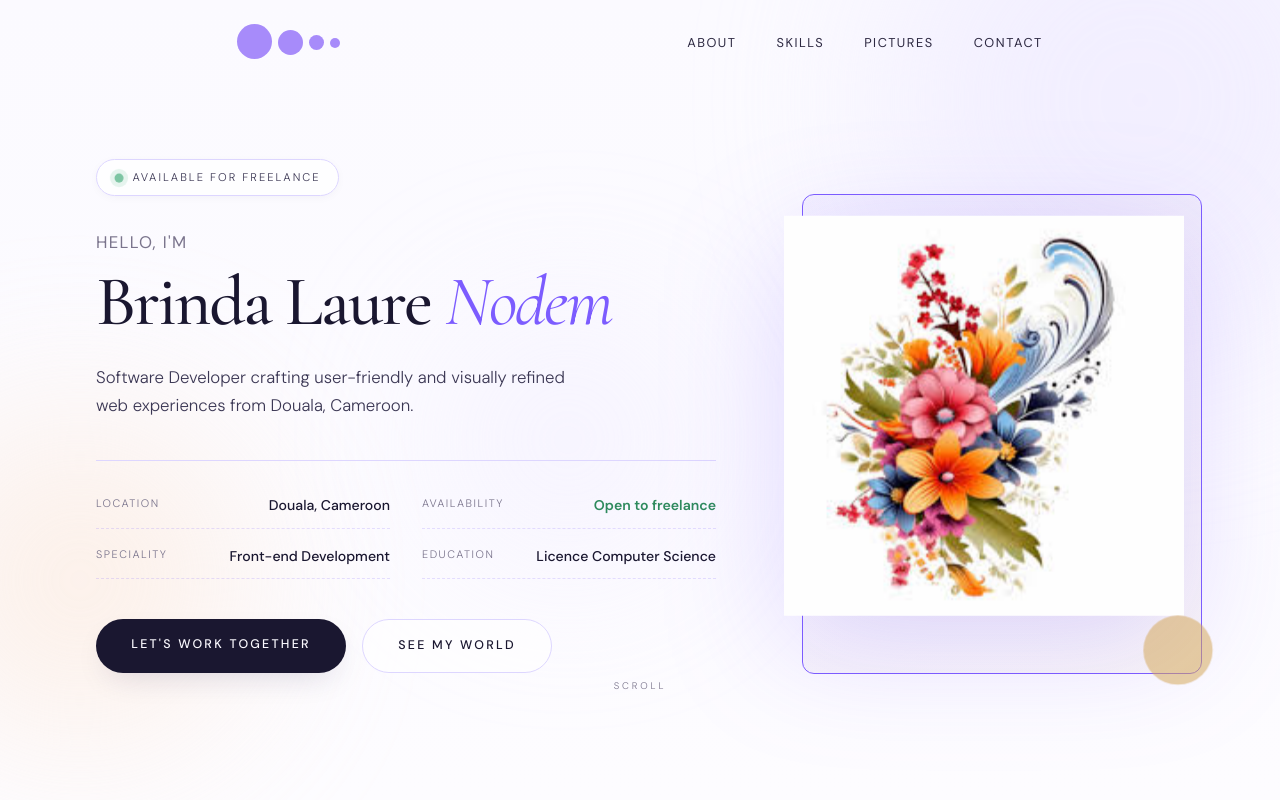
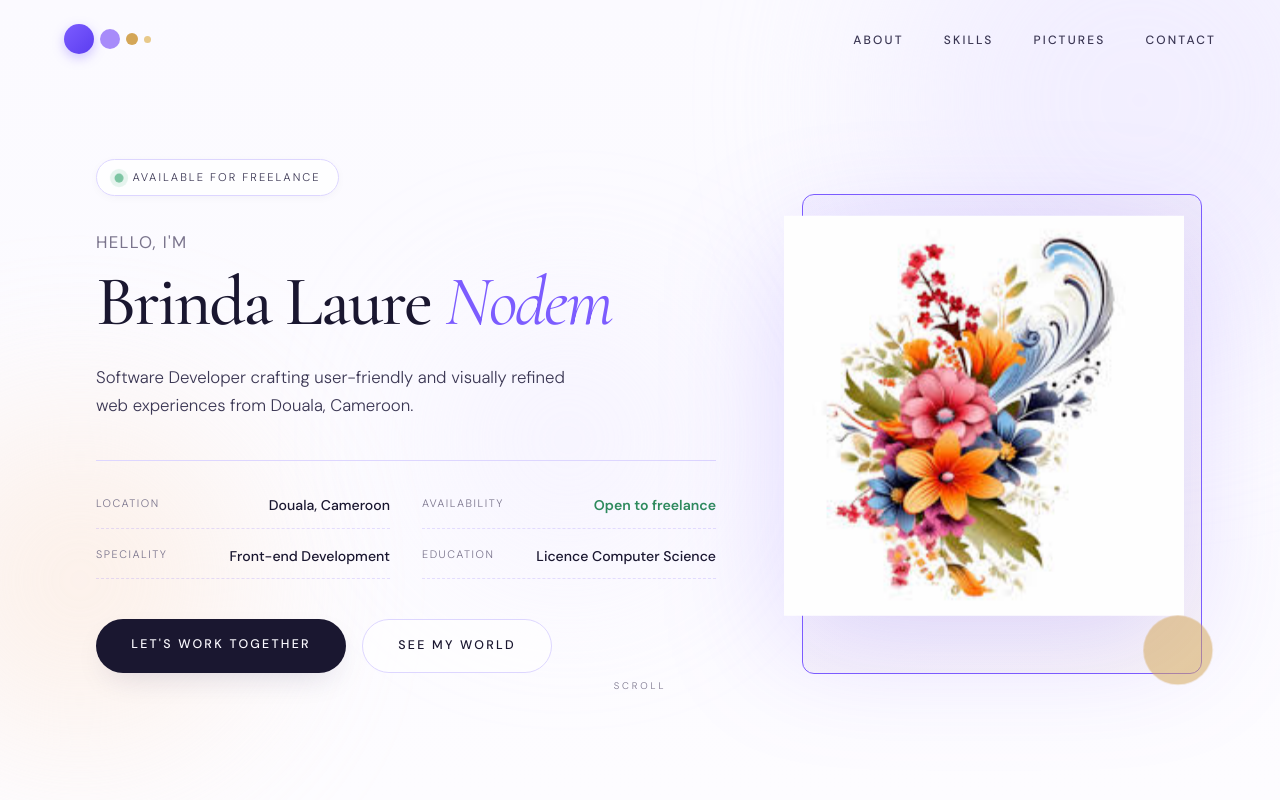
Before and after one commit to brindi-or/portofolio, an Angular app: page / in a window 1280 px wide. Shown: the top 800 px of the page. Built offline with nearby package versions, Linux system fonts and the light colour scheme.

Commit message:
Polish Navbar + Footer: gradient logo glow, animated underline links, mobile drawer with blur, footer with soft gradients and gold name

```diff
--- a/src/app/app.scss
+++ b/src/app/app.scss
@@ -1,23 +1,48 @@
 footer {
   background: var(--charcoal);
-  padding: 2rem 4rem;
+  background-image:
+    radial-gradient(circle at 0% 50%, rgba(124, 92, 255, 0.18), transparent 40%),
+    radial-gradient(circle at 100% 100%, rgba(212, 166, 87, 0.1), transparent 50%);
+  padding: 3rem 4rem;
+  border-top: 1px solid rgba(255,255,255,0.06);
 
   .footer-inner {
     display: flex;
     justify-content: space-between;
     align-items: center;
+    max-width: 1200px;
+    margin: 0 auto;
+    gap: 1rem;
+    flex-wrap: wrap;
 
     .footer-name {
       font-family: 'Cormorant Garamond', serif;
-      color: var(--purple);
-      font-size: 1.1rem;
-      letter-spacing: 0.05em;
+      color: var(--gold-soft);
+      font-size: 1.4rem;
+      letter-spacing: 0.04em;
+      font-weight: 500;
+      text-decoration: none;
+      transition: color 0.3s;
+
+      &:hover { color: var(--gold); }
     }
 
     .footer-copy {
-      font-size: 0.75rem;
-      color: var(--muted);
-      letter-spacing: 0.1em;
+      font-size: 0.7rem;
+      color: rgba(255,255,255,0.5);
+      letter-spacing: 0.16em;
+      text-transform: uppercase;
     }
   }
 }
+
+@media (max-width: 700px) {
+  footer {
+    padding: 2rem 1.5rem;
+    .footer-inner {
+      flex-direction: column;
+      text-align: center;
+      gap: 0.5rem;
+    }
+  }
+}
--- a/src/app/components/navbar/navbar.scss
+++ b/src/app/components/navbar/navbar.scss
@@ -6,16 +6,17 @@ nav {
   z-index: 100;
   display: flex;
   align-items: center;
-  justify-content: space-around;
+  justify-content: space-between;
   padding: 1.5rem 4rem;
-  transition: all 0.4s ease;
+  transition: padding 0.4s ease, background-color 0.4s ease, box-shadow 0.4s ease, border-color 0.4s ease;
 
   &.isScroll {
-    background: rgba(250, 248, 244, 0.95);
-    backdrop-filter: blur(12px);
+    background: rgba(251, 250, 255, 0.85);
+    backdrop-filter: blur(14px);
+    -webkit-backdrop-filter: blur(14px);
     padding: 1rem 4rem;
     border-bottom: 1px solid var(--border);
-    box-shadow: 0 2px 24px rgba(0,0,0,0.05);
+    box-shadow: var(--shadow-sm);
   }
 
   .nav-logo {
@@ -23,55 +24,41 @@ nav {
     align-items: center;
     gap: 6px;
     cursor: pointer;
+    transition: transform 0.4s ease;
+
+    &:hover { transform: rotate(-6deg); }
+
+    .logo,
+    .logo-dot1,
+    .logo-dot2,
+    .logo-dot3 {
+      border-radius: 50%;
+      transition: transform 0.4s ease, background 0.4s ease;
+    }
 
     .logo {
-      font-family: 'Cormorant Garamond', serif;
-      font-size: 1.4rem;
-      font-weight: 600;
-      color: var(--charcoal);
-      letter-spacing: 0.05em;
-       width: 35px;
-      height: 35px;
-      background: var(--purple-light);
-      border-radius: 50%;
-      // margin-top: 2px;
+      width: 30px;
+      height: 30px;
+      background: linear-gradient(135deg, var(--purple), var(--purple-deep));
+      box-shadow: 0 4px 12px rgba(124, 92, 255, 0.35);
     }
 
     .logo-dot1 {
-      width: 25px;
-      height: 25px;
+      width: 20px;
+      height: 20px;
       background: var(--purple-light);
-      border-radius: 50%;
-      margin-top: 2px;
+    }
 
-        &:hover {
-            transform: scale(1.3);
-            background: var(--purple-light);
-        }
+    .logo-dot2 {
+      width: 12px;
+      height: 12px;
+      background: var(--gold);
     }
-    .logo-dot2 {
-      width: 15px;
-      height: 15px;
-      background: var(--purple-light);
-      border-radius: 50%;
-      margin-top: 2px;
 
-        &:hover {
-            transform: scale(1.3);
-            background: var(--purple-light);
-        }
-    }
     .logo-dot3 {
-      width: 10px;
-      height: 10px;
-      background: var(--purple-light);
-      border-radius: 50%;
-      margin-top: 2px;
-
-        &:hover {
-            transform: scale(1.3);
-            background: var(--purple-light);
-        }
+      width: 7px;
+      height: 7px;
+      background: var(--gold-soft);
     }
   }
 
@@ -82,22 +69,40 @@ nav {
     align-items: center;
 
     a {
-      font-size: 0.8rem;
-      letter-spacing: 0.12em;
+      position: relative;
+      font-size: 0.75rem;
+      letter-spacing: 0.18em;
       text-transform: uppercase;
-      color: var(--graphite);
+      color: var(--charcoal-soft);
       transition: color 0.3s;
-      font-weight: 400;
-    text-decoration: none;
+      font-weight: 500;
+      text-decoration: none;
+      padding-bottom: 4px;
 
-      &:hover { color: var(--purple); }
+      &::after {
+        content: '';
+        position: absolute;
+        left: 0;
+        bottom: 0;
+        height: 1px;
+        width: 0;
+        background: linear-gradient(90deg, var(--purple), var(--gold));
+        transition: width 0.35s ease;
+      }
+
+      &:hover {
+        color: var(--charcoal);
+        &::after { width: 100%; }
+      }
 
       &.nav-cta {
         border: 1px solid var(--purple);
-        padding: 0.45rem 1.2rem;
+        padding: 0.5rem 1.3rem;
         color: var(--purple);
-        border-radius: 0;
+        border-radius: 99px;
         transition: all 0.3s;
+
+        &::after { display: none; }
 
         &:hover {
           background: var(--purple);
@@ -115,11 +120,12 @@ nav {
     border: none;
     cursor: pointer;
     padding: 4px;
+    z-index: 110;
 
     span {
       display: block;
       width: 24px;
-      height: 1px;
+      height: 1.5px;
       background: var(--charcoal);
       transition: all 0.3s;
     }
@@ -127,48 +133,64 @@ nav {
     &.open {
       span:nth-child(1) { transform: translateY(6px) rotate(45deg); }
       span:nth-child(2) { opacity: 0; }
-      span:nth-child(3) { transform: translateY(-6px) rotate(-45deg); }
+      span:nth-child(3) { transform: translateY(-7px) rotate(-45deg); }
     }
   }
 
   .mobile-menu {
     display: none;
     position: fixed;
-    top: 60px;
+    top: 70px;
     left: 0;
     right: 0;
-    list-style: none;
-    background: var(--ivory);
+    background: rgba(251, 250, 255, 0.98);
+    backdrop-filter: blur(14px);
     border-bottom: 1px solid var(--border);
-    flex-direction: column;
-    padding: 2rem;
-    gap: 1.5rem;
+    padding: 1.5rem 2rem;
     transform: translateY(-20px);
     opacity: 0;
-    transition: all 0.3s;
+    pointer-events: none;
+    transition: transform 0.35s ease, opacity 0.35s ease;
+    box-shadow: var(--shadow-md);
+
+    ul {
+      list-style: none;
+      display: flex;
+      flex-direction: column;
+      gap: 0.4rem;
+    }
 
     a {
-      font-size: 1rem;
-      letter-spacing: 0.1em;
+      display: block;
+      padding: 0.85rem 0.5rem;
+      font-size: 0.92rem;
+      letter-spacing: 0.16em;
       text-transform: uppercase;
       color: var(--charcoal);
+      border-bottom: 1px dashed rgba(124, 92, 255, 0.15);
+      transition: color 0.3s, padding-left 0.3s;
 
+      &:hover {
+        color: var(--purple);
+        padding-left: 0.9rem;
+      }
     }
 
     &.open {
       transform: translateY(0);
       opacity: 1;
+      pointer-events: all;
     }
   }
 }
 
-@media (max-width: 768px) {
+@media (max-width: 900px) {
   nav {
-    padding: 1.2rem 2rem;
-    &.isScroll { padding: 1rem 2rem; }
+    padding: 1.2rem 1.5rem;
+    &.isScroll { padding: 1rem 1.5rem; }
 
     .nav-links { display: none; }
     .hamburger { display: flex; }
-    .mobile-menu { display: flex; ul{list-style: none;}}
+    .mobile-menu { display: block; }
   }
 }
```
